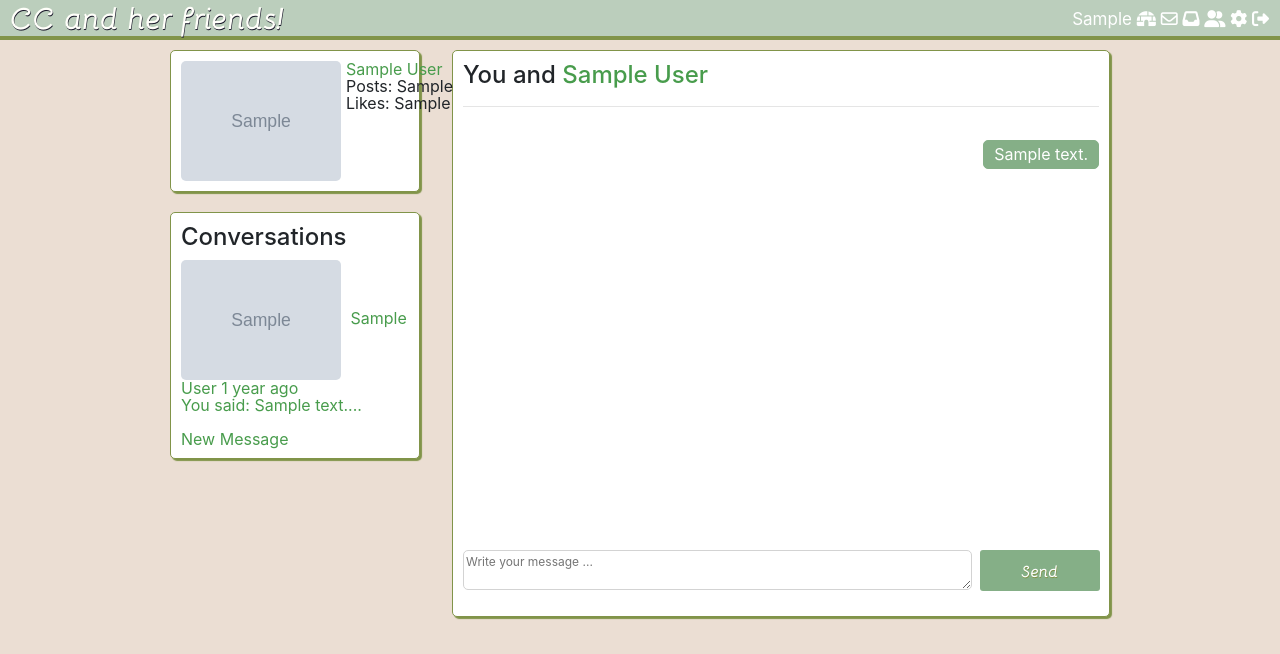
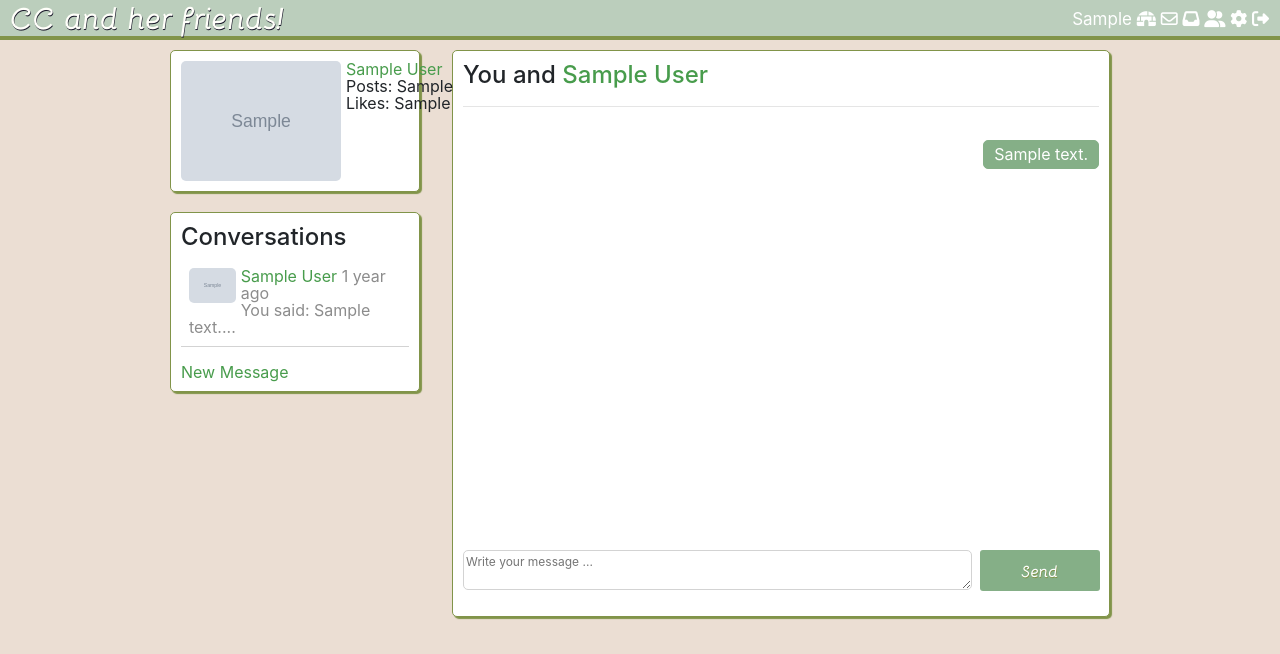
Before and after one commit to Ccbirdy/A-social-network, a PHP site: page /messages.php in a window 1280 px wide. Shown: the top 654 px of the page. Run offline with PHP 8.4, Linux system fonts and the light colour scheme; the visitor is signed in with stand-in values (Sample User, id 1); tables that the repository leaves empty or names only in its code hold one stand-in row (values such as "Sample post"); grey boxes marked "Sample" are stand-in pictures; some libraries are stand-ins or nearby versions.

Commit message:
style conversation list

```diff
--- a/assets/css/style.css
+++ b/assets/css/style.css
@@ -387,3 +387,21 @@ textarea:focus {
 	max-height: 216px;
 	overflow: scroll;
 }
+
+.user_found_messages {
+	border-bottom: 1px solid #D3D3D3;
+	padding: 8px 8px 10px 8px;
+}
+
+.user_found_messages:hover {
+	background-color: #D3D3D3;
+}
+
+.user_found_messages img {
+	height: 35px;
+	float: left;
+}
+
+#grey {
+	color: #8C8C8C;
+}
```
